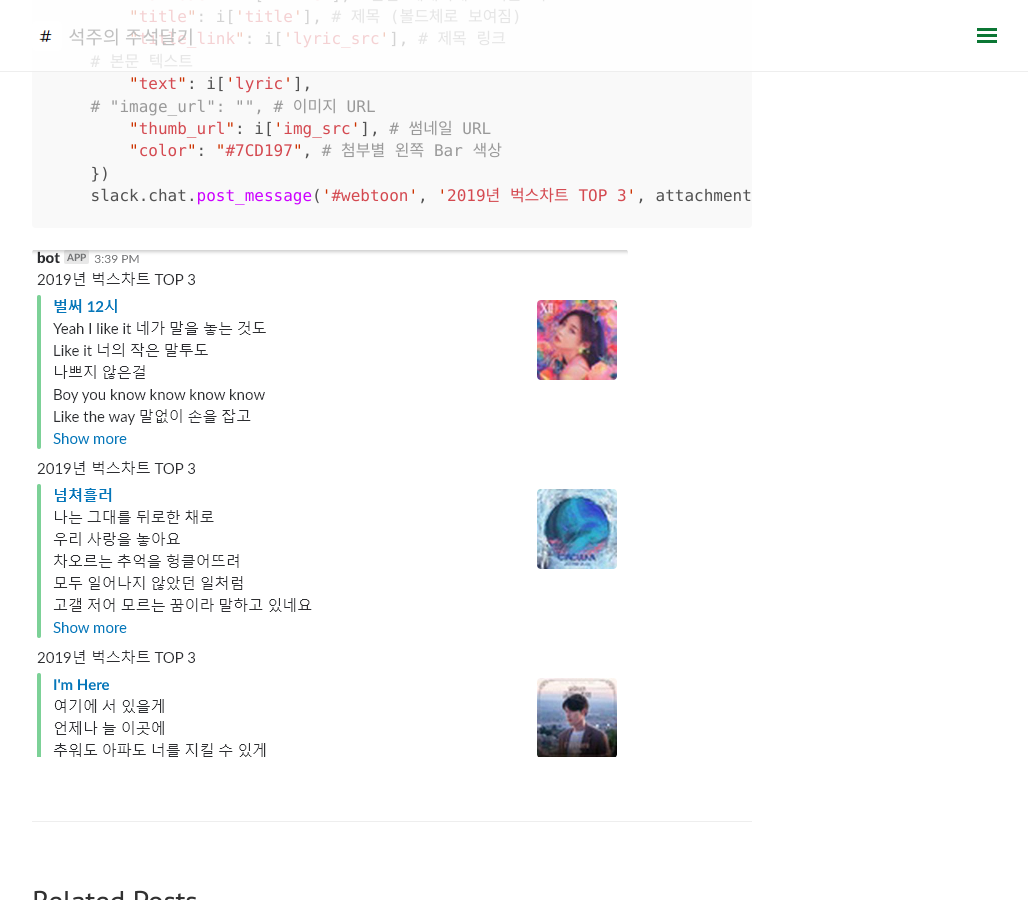
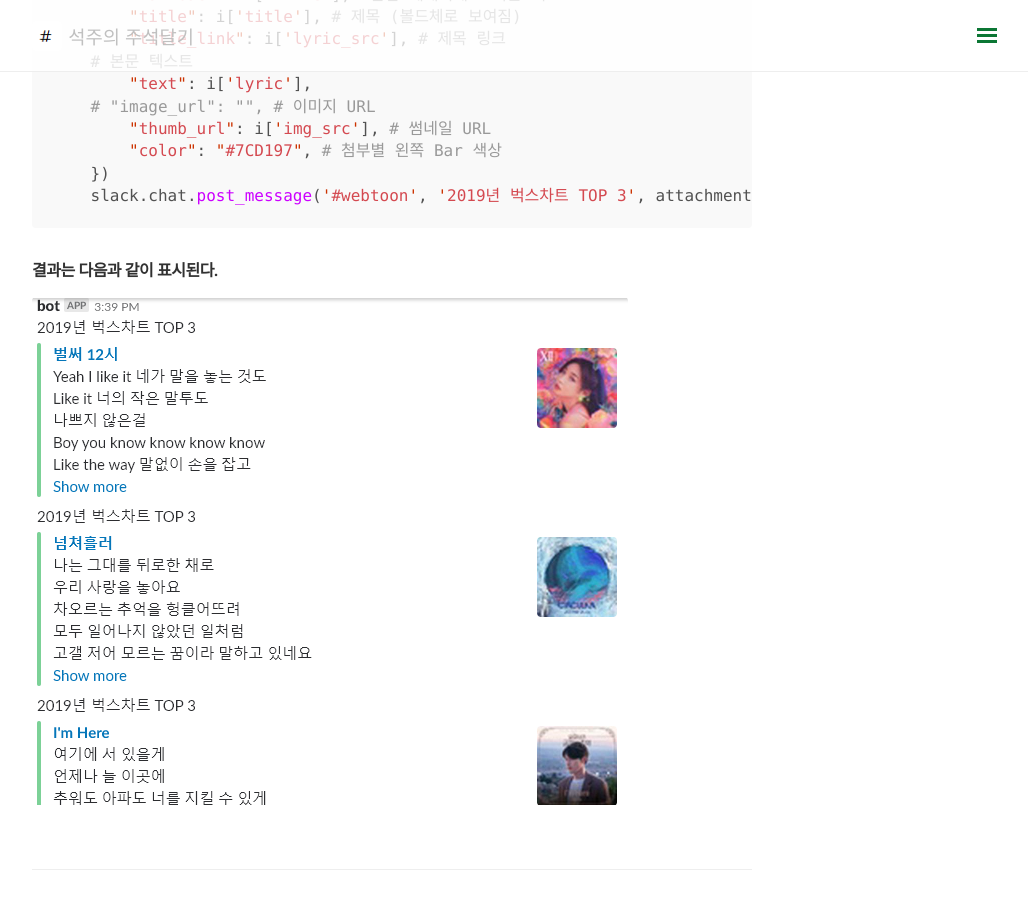
Before and after one commit to somefood/somefood.github.io, a Jekyll site: the page built from _posts/Python/2019-01-07-py-crawling3.md, in a window 1280 px wide and 900 px high, scrolled down 1177 px. Shown: the whole window, without its empty margins (248-1276 px from the left). Built offline with Jekyll 4.4.1, drawn with Linux system fonts in a browser that asks for light colours; nearby versions of some CDN libraries; comment, search, counter and statistics services are not loaded.

Commit message:
Update 2019-01-07-py-crawling3.md

````diff
--- a/_posts/Python/2019-01-07-py-crawling3.md
+++ b/_posts/Python/2019-01-07-py-crawling3.md
@@ -57,4 +57,5 @@ for i in top3_list:
     slack.chat.post_message('#webtoon', '2019년 벅스차트 TOP 3', attachments=attachments)
 ```
 
+### 결과는 다음과 같이 표시된다.
 <img src='/assets/post_images/slackbot_bugs.PNG'>
````
